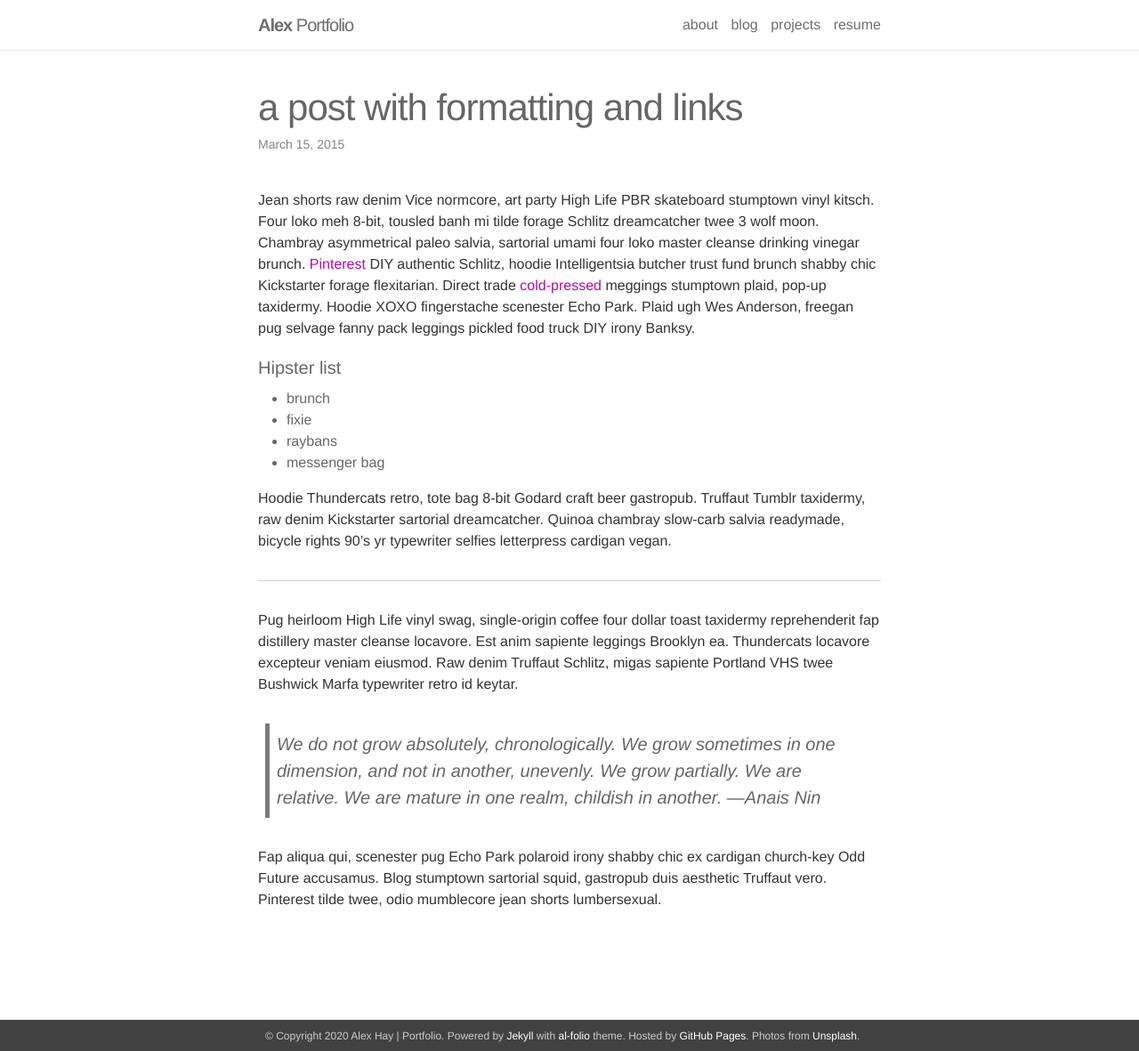
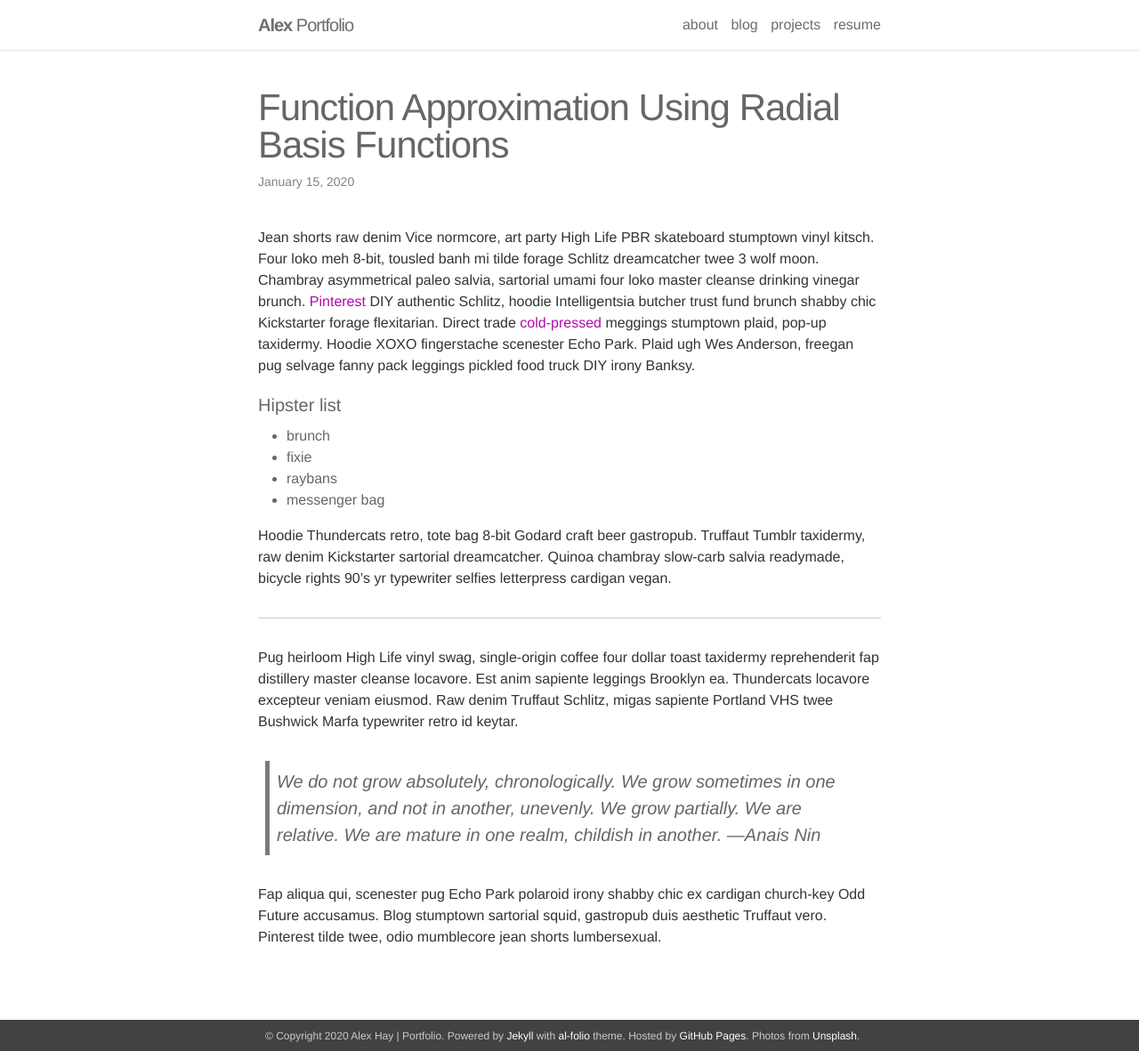
Before and after one commit to an-minyoung/an-minyoung.github.io, a Jekyll site: the page built from _posts/2015-03-15-formatting-and-links.markdown, in a window 1280 px wide and 1181 px high. Shown: the whole window at 89% size. Built offline with Jekyll 4.4.1, drawn with Linux system fonts in a browser that asks for light colours; nearby versions of some CDN libraries.

Commit message:
begin RBF post formatting

```diff
--- a/_posts/2015-03-15-formatting-and-links.markdown
+++ b/_posts/2015-03-15-formatting-and-links.markdown
@@ -1,8 +1,8 @@
 ---
 layout: post
-title:  a post with formatting and links
-date:   2015-03-15 16:40:16
-description: march & april, looking forward to summer
+title:  Function Approximation Using Radial Basis Functions
+date:   2020-01-15
+description: Using radial basis functions to approximate a linear mapping
 ---
 Jean shorts raw denim Vice normcore, art party High Life PBR skateboard stumptown vinyl kitsch. Four loko meh 8-bit, tousled banh mi tilde forage Schlitz dreamcatcher twee 3 wolf moon. Chambray asymmetrical paleo salvia, sartorial umami four loko master cleanse drinking vinegar brunch. <a href="https://www.pinterest.com" target="blank">Pinterest</a> DIY authentic Schlitz, hoodie Intelligentsia butcher trust fund brunch shabby chic Kickstarter forage flexitarian. Direct trade <a href="https://en.wikipedia.org/wiki/Cold-pressed_juice" target="blank">cold-pressed</a> meggings stumptown plaid, pop-up taxidermy. Hoodie XOXO fingerstache scenester Echo Park. Plaid ugh Wes Anderson, freegan pug selvage fanny pack leggings pickled food truck DIY irony Banksy.
 
```
Also changed, not shown: _pages/about.md (+1 -1 lines).
